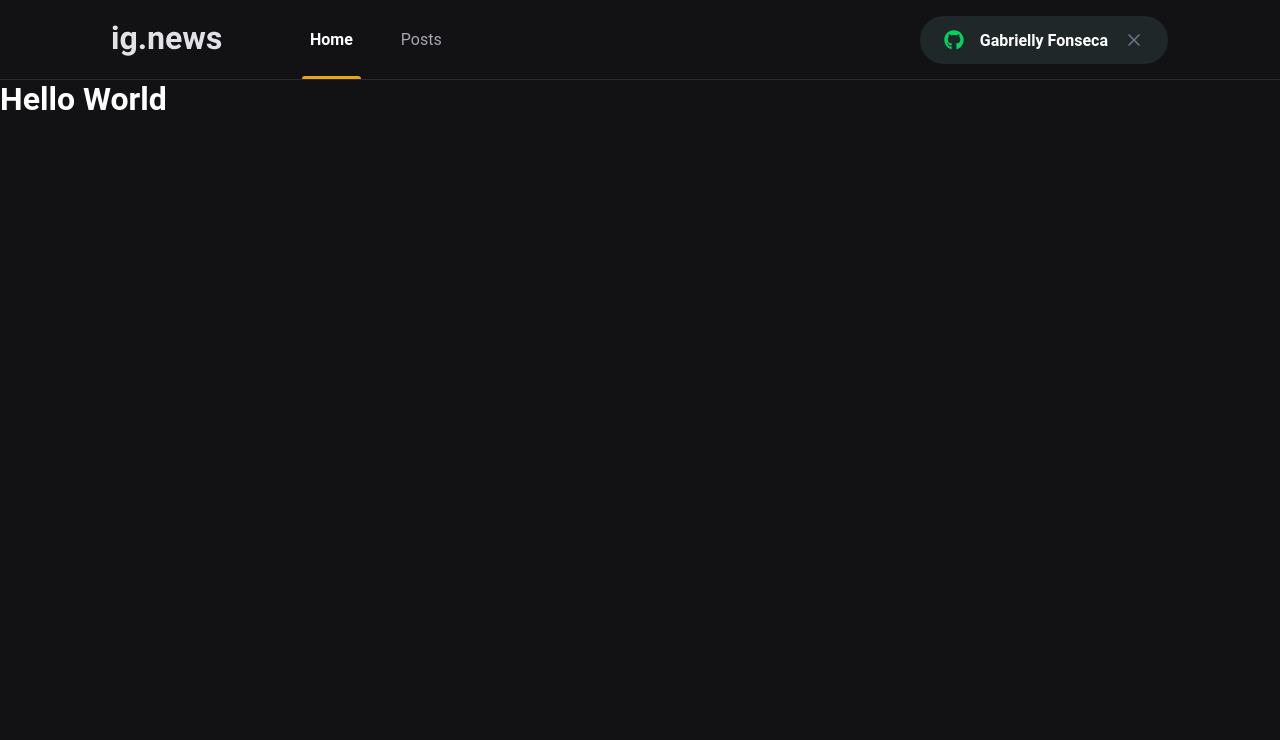
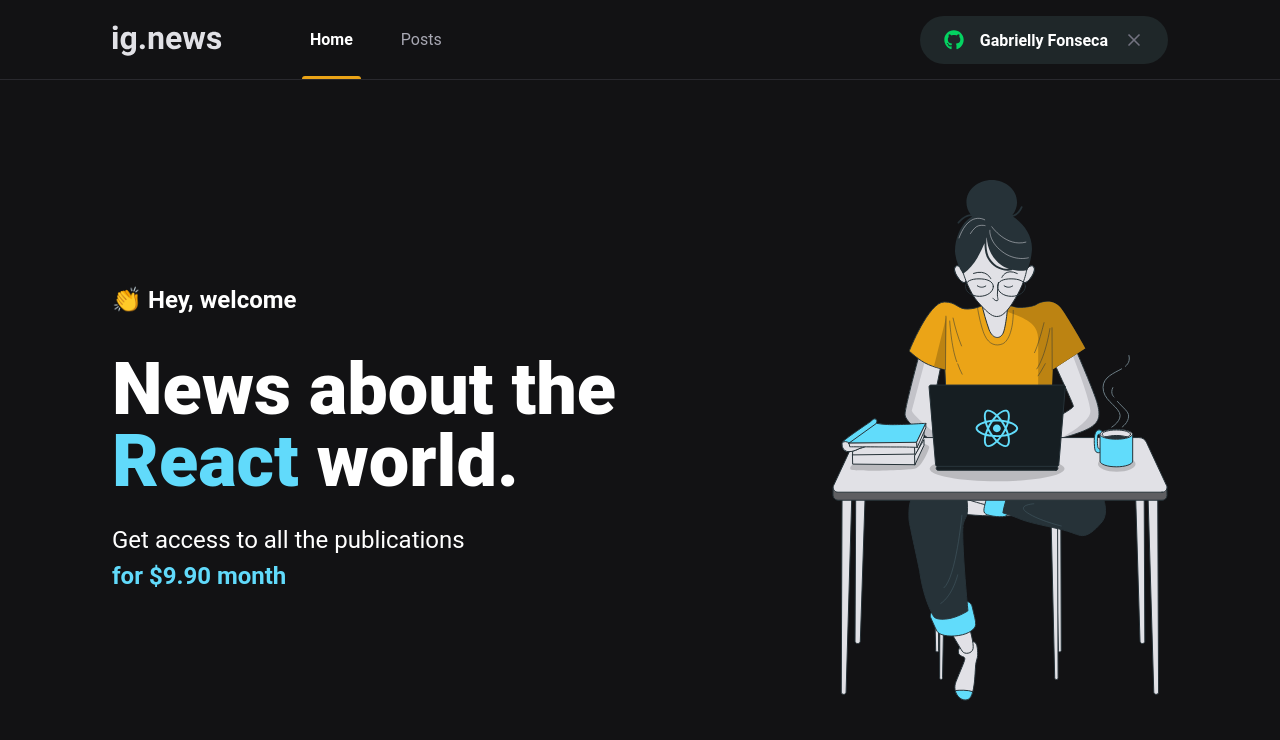
Before and after one commit to gabisation/ignews, a Next.js app: page / in a window 1280 px wide. Shown: the top 740 px of the page. Built offline with nearby package versions, Linux system fonts and the light colour scheme.

Commit message:
Home page

```diff
--- /dev/null
+++ b/src/pages/home.module.scss
@@ -0,0 +1,41 @@
+.contentContainer {
+  max-width: 1120px;
+  margin: 0 auto;
+  padding: 0 2rem;
+  height: calc(100vh - 5rem);
+
+  display: flex;
+  align-items: center;
+  justify-content: space-between;
+}
+
+.hero {
+  max-width: 600px;
+
+  > span {
+    font-size: 1.5rem;
+    font-weight: bold;
+  }
+
+  h1 {
+    font-size: 4.5rem;
+    line-height: 4.5rem;
+    font-weight: 900;
+    margin-top: 2.5rem;
+
+    span {
+      color: var(--cyan-500);
+    }
+  }
+
+  p {
+    font-size: 1.5rem;
+    line-height: 2.25rem;
+    margin-top: 1.5rem;
+
+    span {
+      color: var(--cyan-500);
+      font-weight: bold;
+    }
+  }
+}
--- a/src/pages/index.tsx
+++ b/src/pages/index.tsx
@@ -1,14 +1,26 @@
 import Head from 'next/head'
+
+import styles from './home.module.scss'
 
 export default function Home() {
   return (
     <>
       <Head>
-        <title>Início | ig.news</title>
+        <title>Home | ig.news</title>
       </Head>
-      <h1>
-        Hello World
-      </h1>
+
+      <main className={styles.contentContainer}>
+        <section className={styles.hero}>
+          <span>👏 Hey, welcome</span>
+          <h1>News about the <span>React</span> world.</h1>
+          <p>
+            Get access to all the publications <br/>
+            <span>for $9.90 month</span>
+          </p>
+        </section>
+
+        <img src="/images/avatar.svg" alt="Girl coding" />
+      </main>
     </>
   )
 }
```
